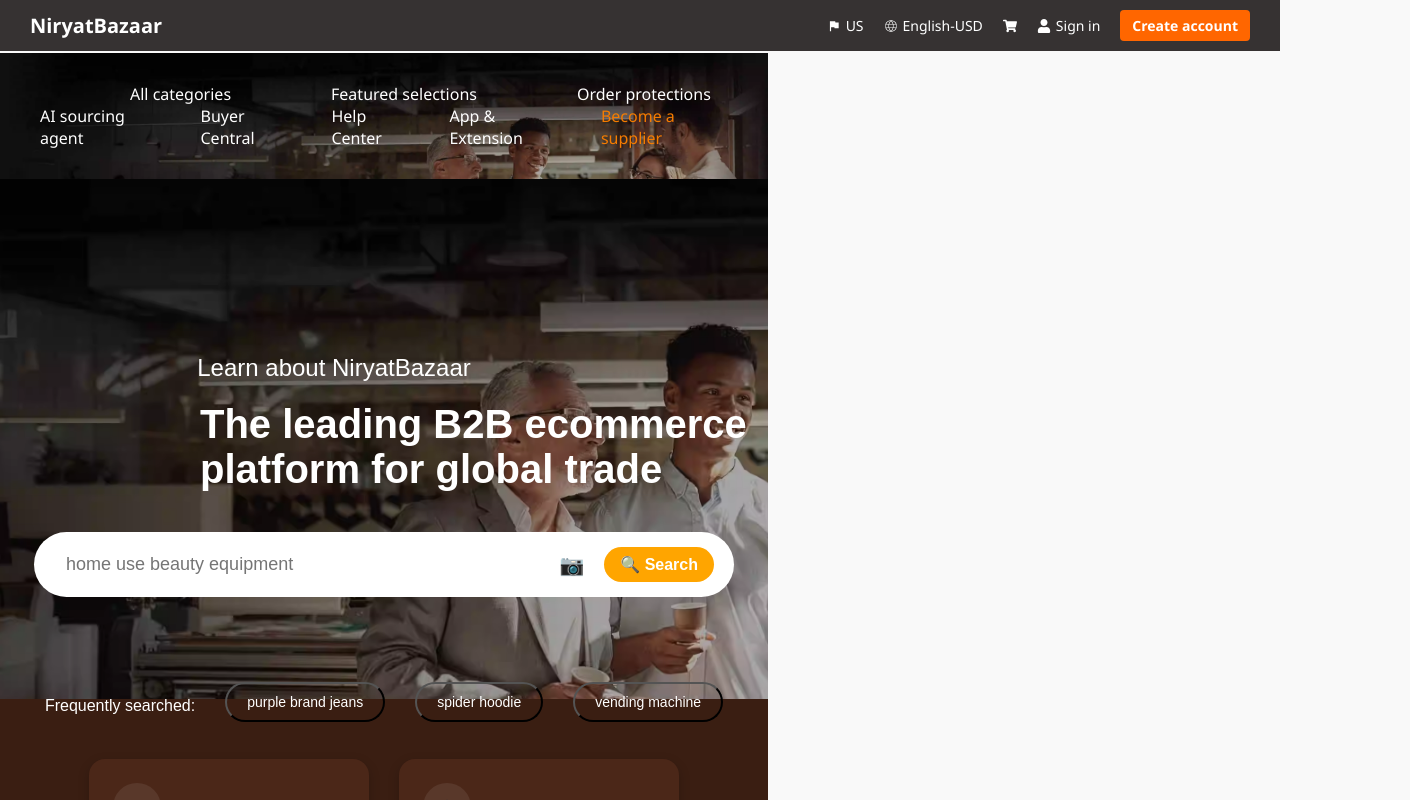
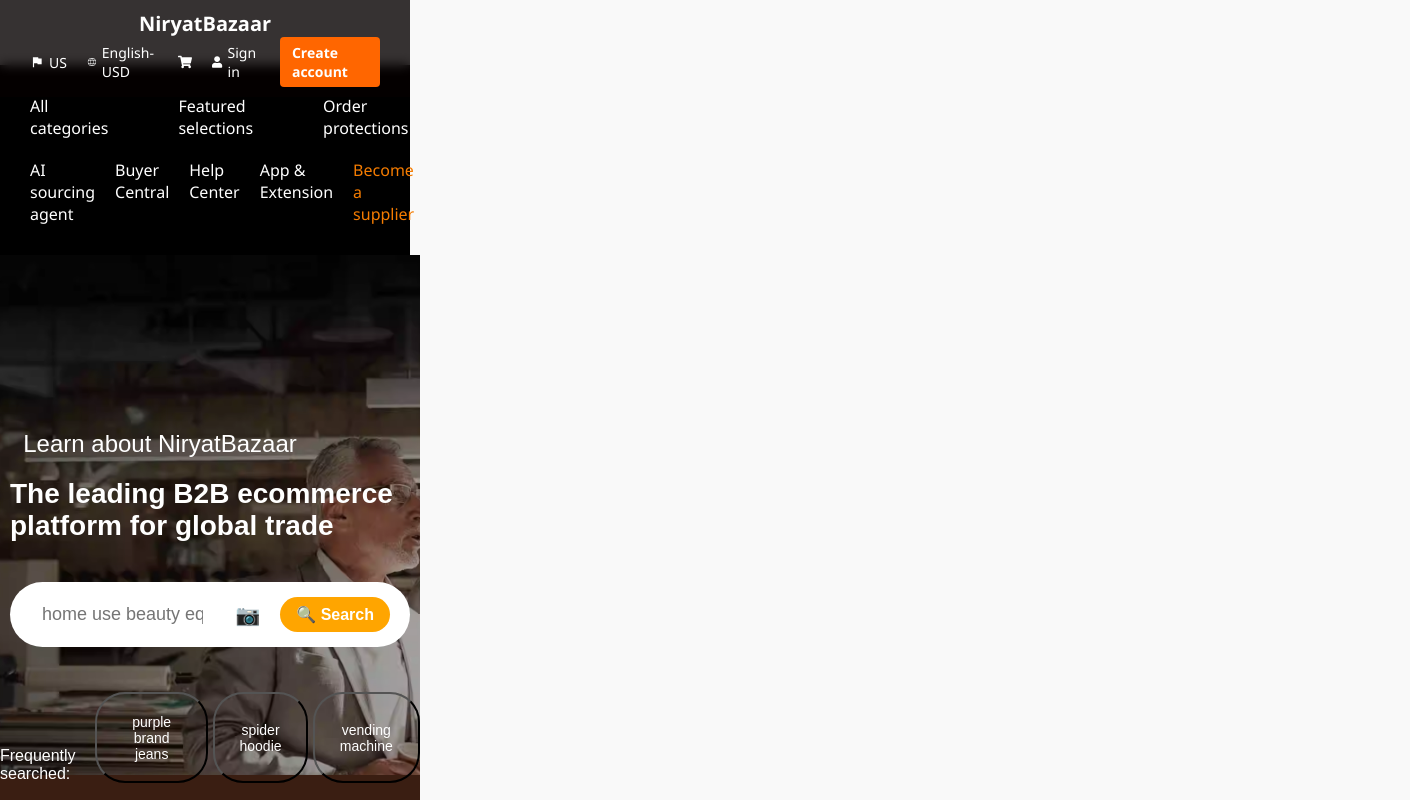
Before and after one commit to medhashree05/niryatbazaar, a React (Create React App) app in the folder frontend/: page / in a window 1280 px wide. Shown: the top 800 px of the page, 1410 px wide, since content can reach past the window. Built offline with nearby package versions, Linux system fonts and the light colour scheme.

Commit message:
changes made

```diff
--- a/frontend/src/Pages/Home.css
+++ b/frontend/src/Pages/Home.css
@@ -6,7 +6,7 @@
     margin-left: 0px;
     background-position: center;
     background-size: cover;
-   width: 768px;
+   width: 420px;
 }
 .main_1 p{
   text-align: center;
@@ -17,10 +17,10 @@
 }
 
 .main_1 h1 {
-  font-size: 40px;
+  font-size: 28px;
   margin-top: 10px;
   font-weight: bold;
-  margin-left: 200px;
+  margin-left: 10px;
 }
 
 .search {
@@ -30,7 +30,7 @@
   display: flex;
   align-items: center;
   justify-content: space-between;
-  width: 700px;
+  width: 400px;
   padding: 0px 20px;
   gap: 20px;
   color: black;
@@ -62,14 +62,14 @@
 .frequent {
   display: flex;
   justify-content: center;
-  gap: 30px;
+  gap: 5px;
   margin-top: 100px;
 }
 
 .one, .two, .three {
   background:transparent;
   color: white;
-  margin-top: -15px;
+  margin-top: -55px;
   padding: 10px 20px;
   border-radius: 30px;
   font-size: 14px;
@@ -91,7 +91,7 @@
   display: flex;
   flex-direction: column;
   justify-content: center;
-  width: 768px;
+  width: 420px;
 }
 
 .view:hover{
@@ -150,7 +150,7 @@
   padding: 60px 20px;
   background: white;
   color: black;
-  width: 768px;
+  width: 420px;
 }
 
 .top-section {
@@ -219,7 +219,7 @@
 .block_4 {
   padding: 50px 100px;
   background: #f6f6f6;
-  width: 768px;
+  width: 420px;
 }
 
 .block_4 h2 {
@@ -233,6 +233,7 @@
 
 .business-grid {
   display: flex;
+  flex-direction: column;
   gap: 20px;
   flex-wrap: wrap;
   justify-content: space-between;
@@ -316,6 +317,7 @@
 }
 .deal-card {
   display: flex;
+  flex-direction: column;
   align-items: center;
   background-color: white;
   padding: 12px;
@@ -357,8 +359,8 @@
 .block_5 {
   padding: 60px 20px;
   background: white;
-  margin-top: 300px;
-   width: 1410px;
+  margin-top: 250px;
+   width: 420px;
 }
 
 .block_5 h2 {
@@ -370,9 +372,11 @@
 
 .factory-cards {
   display: flex;
+  flex-direction: column;
   gap: 20px;
   justify-content: center;
   flex-wrap: wrap;
+  margin-left: 70px;
 
 }
 .ranking-number{
@@ -380,7 +384,7 @@
 }
 
 .card_1, .card_2, .card_3 {
-  width: 350px;
+  width: 250px;
   height: 360px;
   position: relative;
   border-radius: 16px;
@@ -431,7 +435,7 @@
   color: white;
   padding: 60px 20px;
   overflow: hidden;
-   width: 1410px;
+   width: 420px;
 }
 
 .block_6::before {
@@ -510,7 +514,7 @@
   padding: 60px 40px;
   align-items: flex-start;
   flex-wrap: wrap;
-   width: 1410px;
+   width: 420px;
 }
 
 .left-section {
@@ -627,7 +631,7 @@
   background-color: #f9f5f2;
   padding: 60px 30px;
   text-align: center;
-   width: 1410px;
+   width: 420px;
 }
 
 .block_8 h2 {
@@ -704,7 +708,7 @@
   padding: 60px 30px;
   text-align: center;
   background: #fff;
-   width: 1410px;
+   width: 420px;
 }
 
 .block_9 h2 {
@@ -760,7 +764,7 @@
   text-align: center;
   color: white;
   position: relative;
-  width: 1410px;
+  width: 420px;
 }
 
 .block_10::before {
--- a/frontend/src/components/Footer.css
+++ b/frontend/src/components/Footer.css
@@ -4,7 +4,7 @@
   font-size: 14px;
   color: #333;
   padding: 40px 20px;
-   width: 1410px;
+   width: 410px;
 
 }
 
--- a/frontend/src/components/Header.css
+++ b/frontend/src/components/Header.css
@@ -63,7 +63,7 @@
 .header-wrapper {
     background-size: cover;
     background-position: center top;
-    width: 768px;
+    width: 410px;
     color: white;
     position: relative;
 }
@@ -72,10 +72,11 @@
 .navbar_1 {
   position: fixed;
   top: 0;
-  width: 100%;
+  width: 410px;
   background-color: rgba(6, 0, 0, 0.8);
   padding: 10px 30px;
   display: flex;
+  flex-direction: column;
   justify-content: space-between;
   align-items: center;
   z-index: 1000;
@@ -110,7 +111,7 @@
   position: absolute;       /* Position relative to viewport */
   top: 50x;             /* Adjust based on navbar height */
   left: 0;               /* Aligns to the left edge of screen */
-  width:99vw;          /* Full screen width */
+  width:410px;          /* Full screen width */
   background: white;
   color: black;
   padding: 20px 40px;
@@ -152,26 +153,27 @@
 
 /* navbar_2 appears below fixed navbar_1 */
 .navbar_2 {
-    margin-top: 53px;
+    margin-top: 65px;
     display: flex;
     flex-direction: column;
+    gap: 20px;
     justify-content: space-between;
     padding: 30px 30px;
-    background-color: transparent;
+  background-color: black;
     color: white;
 
 }
 
 .navbar2_left {
   display: flex;
-  gap: 100px;
-  margin-left: 100px;
+  gap: 70px;
+  margin-left: 0px;
 
 }
 .navbar2_right {
   display: flex;
-  gap: 30px;
-  margin-left: 10px;
+  gap: 20px;
+  margin-left: 0px;
 }
 
 
@@ -360,17 +362,7 @@
   color: white;
 }
 
-.tab-dropdown {
-  position: absolute;
-  top: 100%;
-  right: 0;
-  background: white;
-  box-shadow: 0 4px 12px rgba(0, 0, 0, 0.1);
-  padding: 0px 15px;
-  min-width: 160px;
-  display: none;
-  z-index: 1000;
-}
+
 
 .menu-tab:hover .tab-dropdown {
   display: block;
@@ -404,7 +396,7 @@
 .tab-dropdown {
   position: absolute;
   top: 100%;
-  right: 0;
+
   width: 300px;
   background: #fff;
   box-shadow: 0 8px 16px rgba(0,0,0,0.15);
--- a/frontend/src/components/Header.js
+++ b/frontend/src/components/Header.js
@@ -44,7 +44,7 @@
 };
   const images = [d1,d2,d3,d4,d5,d6,d7,d8,d9,d10,d11,d12,d13,d14];
   return (
-    <div className='header-wrapper' style={divStyle}>
+    <div className='header-wrapper' >
       {/* Sticky top navbar */}
       <div className="navbar-sticky">
         <div className="navbar_1">
```
